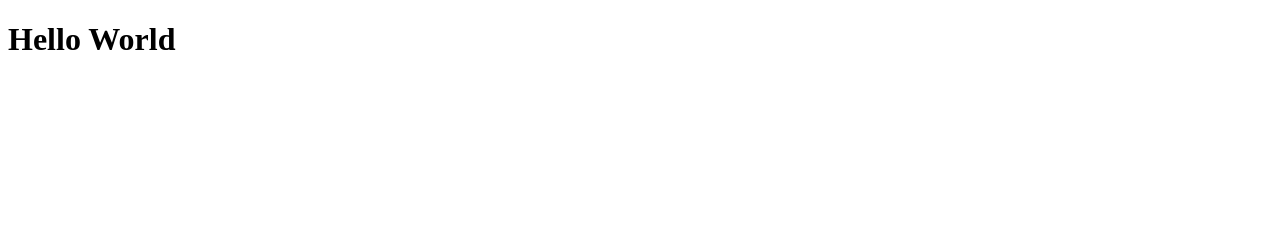
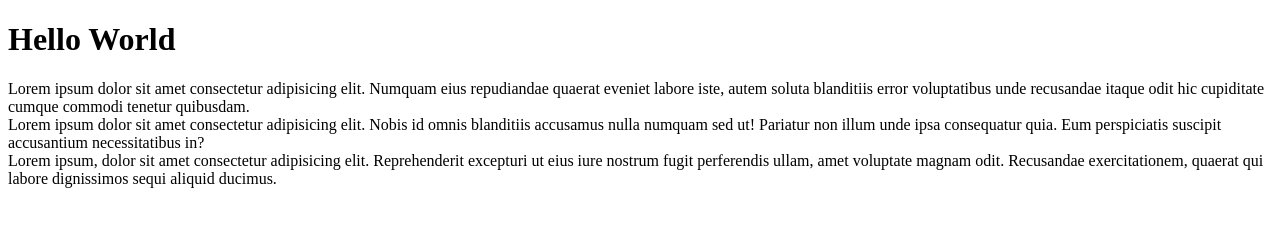
Before and after one commit to LIZ-MONG2022/Git-Project, a plain HTML site: page index.html in a window 1280 px wide. Drawn offline with Linux system fonts and the light colour scheme.

Commit message:
new message

```diff
--- a/index.html
+++ b/index.html
@@ -7,5 +7,9 @@
   </head>
   <body>
     <h1>Hello World</h1>
+
+    <div>Lorem ipsum dolor sit amet consectetur adipisicing elit. Numquam eius repudiandae quaerat eveniet labore iste, autem soluta blanditiis error voluptatibus unde recusandae itaque odit hic cupiditate cumque commodi tenetur quibusdam.</div>
+    <div>Lorem ipsum dolor sit amet consectetur adipisicing elit. Nobis id omnis blanditiis accusamus nulla numquam sed ut! Pariatur non illum unde ipsa consequatur quia. Eum perspiciatis suscipit accusantium necessitatibus in?</div>
+    <div>Lorem ipsum, dolor sit amet consectetur adipisicing elit. Reprehenderit excepturi ut eius iure nostrum fugit perferendis ullam, amet voluptate magnam odit. Recusandae exercitationem, quaerat qui labore dignissimos sequi aliquid ducimus.</div>
   </body>
 </html>
--- /dev/null
+++ b/style.css
@@ -0,0 +1,5 @@
+*{
+    padding: 0%;
+    margin: 0;
+
+}
```
